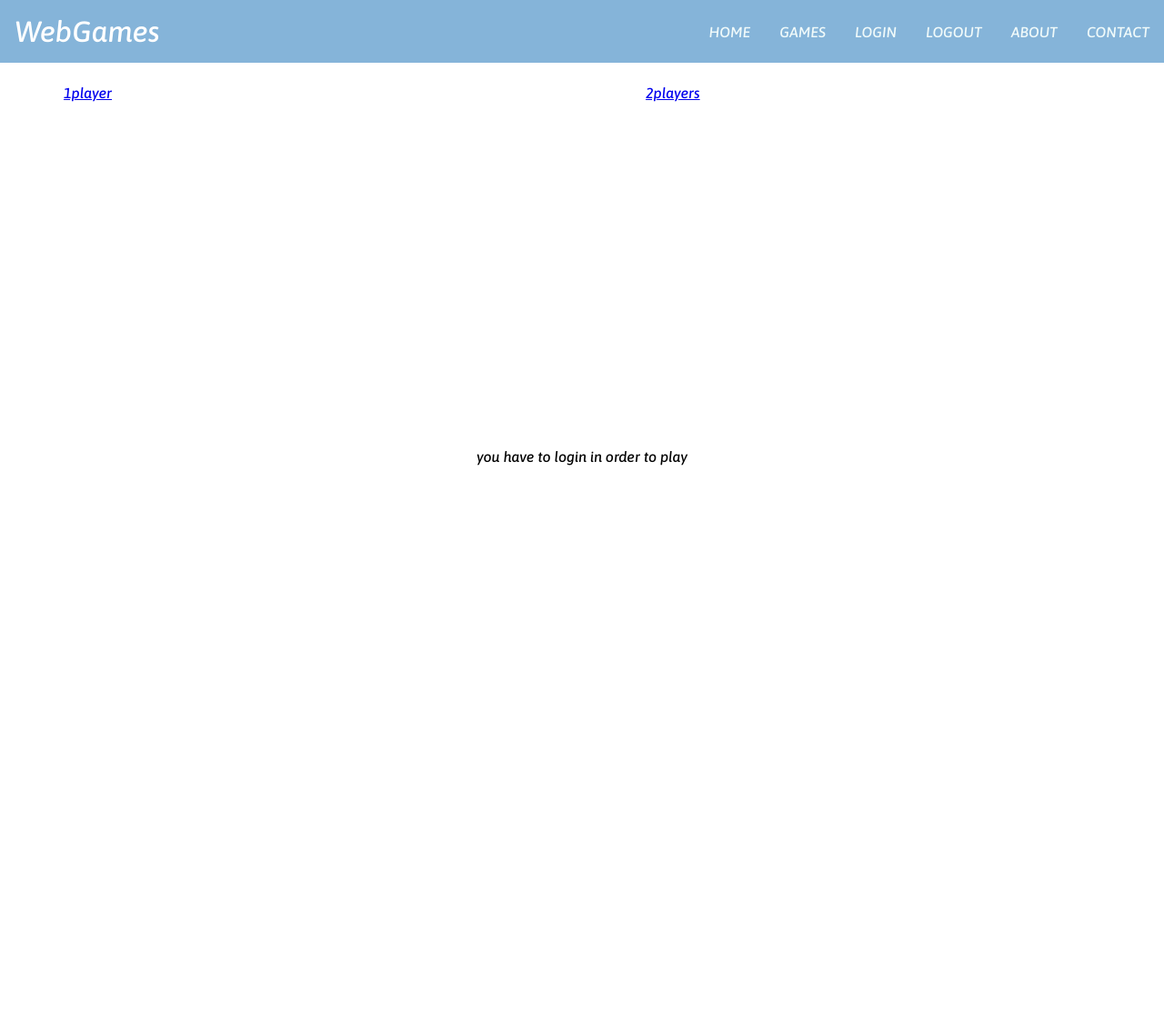
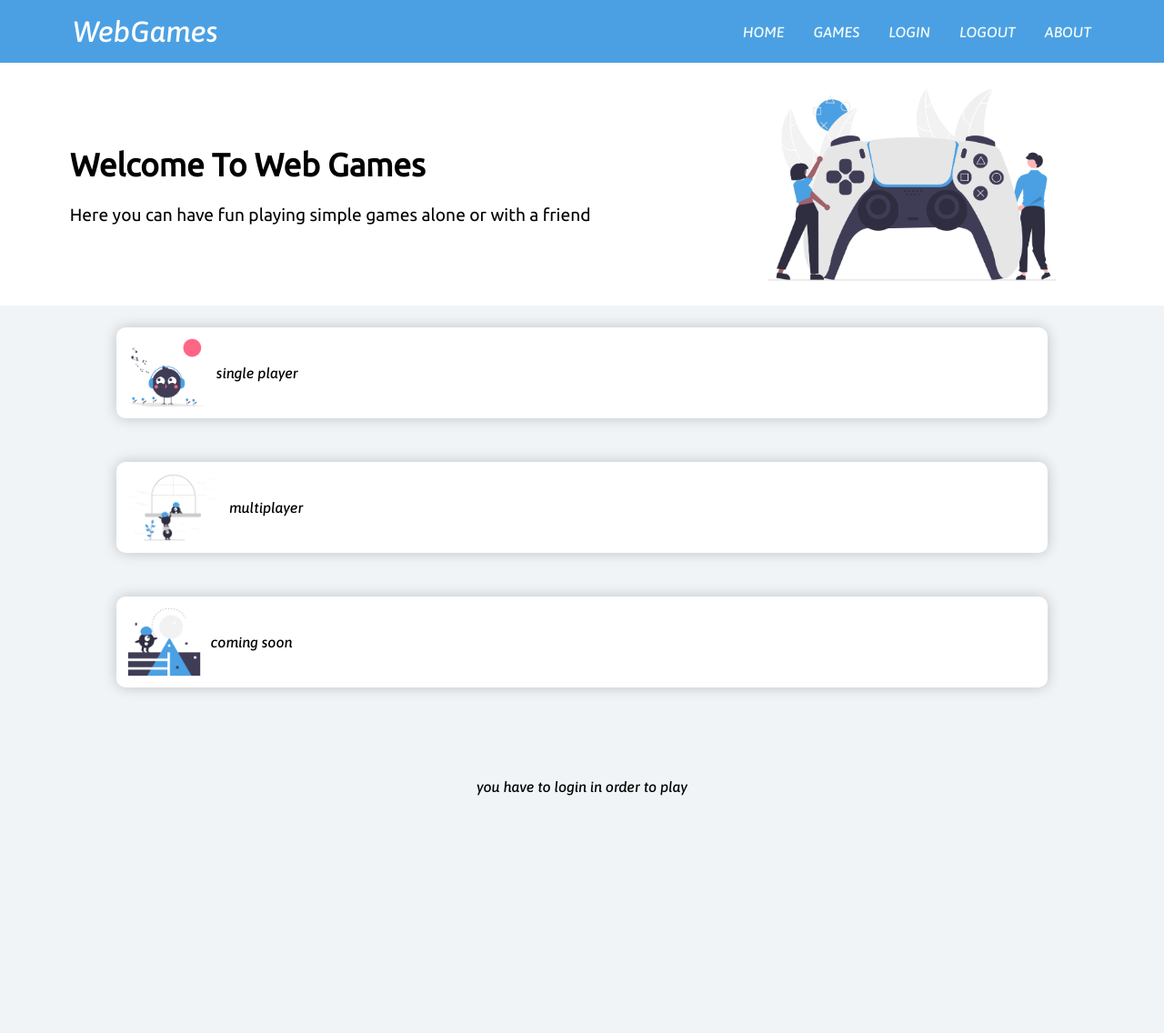
Before and after one commit to MonjedAllaw/webdesign-project, a Flask app: page / in a window 1280 px wide. Shown: the whole page at 91% size. Before the commit the page ends 512 px from the top, so only its background shows below. Run offline with Flask 2, Linux system fonts and the light colour scheme.

Commit message:
some styling

```diff
--- a/website/static/css/RPS.css
+++ b/website/static/css/RPS.css
@@ -4,7 +4,7 @@
     height:100vh;
     margin:20px;
     padding:0.5rem;
-    border-radius: 7%;
+    border-radius: 20px;
     overflow: auto;
 
 }
--- a/website/static/css/style.css
+++ b/website/static/css/style.css
@@ -1,5 +1,5 @@
 @import url('https://fonts.googleapis.com/css2?family=Asap:ital,wght@1,500&display=swap');
-
+@import url('https://fonts.googleapis.com/css2?family=Ubuntu&display=swap');
 *{
     box-sizing: border-box;
     font-family:asap, sans-serif;
@@ -11,12 +11,24 @@ body{
     margin:0;
     padding:0;
 }
+
+:root {
+     --main-color: #4ba0e3;
+     --hover-color:#326d9c;
+     --bg-color:#f0f4f7;
+}
+a{
+    text-decoration:none;
+    color:black;
+
+}
 /*navbar styling*/
 .navbar{
+    padding:0 5%;
     display: flex;
     justify-content: space-between;
     align-items: center;
-    background-color: #85b4d9;
+    background-color: var(--main-color);
     color: white;
 
 }
@@ -43,7 +55,7 @@ body{
 }
 
 .nav-links li:hover{
-    background:#5994c2;
+    background:var(--hover-color);
 
 }
 .toggle-button {
@@ -70,7 +82,7 @@ ul li ul{
     display: flex;
     flex-direction:column;
     position:absolute;
-     background-color: #85b4d9;
+     background-color: var(--main-color);
 
 
 
@@ -114,19 +126,45 @@ ul li ul{
 /* end of navbar*/
 
 /* home*/
+.welcome{
+    display:flex;
+    flex-wrap:wrap;
+    justify-content:space-between;
+    align-items:center;
+    padding:0 6%;
+
+}
+#welcome-message h1{
+    font-size: 2.2em;
+    font-weight: bolder;
+     font-family: 'Ubuntu', sans-serif;
+}
+
+#welcome-message p{
+    font-size: 1.2em;
+     font-family: 'Ubuntu', sans-serif;
+}
 .choices{
     display:flex;
-     justify-content:space-around;
-     flex-wrap:wrap;
+    flex-direction:column;
+     align-items:center;
+     background: var(--bg-color);
+     height:100vh;
+
 
 }
 .page_choice{
+    box-shadow: 0 0 15px rgba(0, 0, 0, 0.2);
     margin:1.5rem;
-    width:500px;
-    height:300px;
+    width:80%;
+    flex-basis:100px;
+    border-radius:10px;
+    background:white;
+    display:flex;
+    align-items:center;
+    padding:1px;
 
-    border-radius:5%;
-    display:inline-block;
+
 
 
 }
@@ -146,6 +184,7 @@ ul li ul{
 
 
 }
+
 /*end home*/
 
 
--- a/website/static/css/xo.css
+++ b/website/static/css/xo.css
@@ -5,7 +5,7 @@
     height:100vh;
     margin:20px;
     padding:0.5rem;
-    border-radius: 7%;
+    border-radius: 20px;
     display:flex;
     flex-direction:column;
     align-items:center;
--- a/website/templates/base.html
+++ b/website/templates/base.html
@@ -9,7 +9,8 @@
 
     </head>
     <body>
-    <nav class="navbar">
+    <div class="nav-container">
+        <nav class="navbar">
         <div class="page-title"> WebGames </div>
         <a href="#" class="toggle-button">
             <span class="bar"></span>
@@ -34,12 +35,15 @@
                 <li><a href="/login">LOGIN</a></li>
                 <li><a href="#">LOGOUT</a></li>
                 <li><a href="/about">ABOUT</a></li>
-                <li><a href="/about">CONTACT</a></li>
 
             </ul>
         </div>
 
     </nav>
+
+
+    </div>
+
 
     <div>{% block content %}base{% endblock %}</div>
     {%block js_link%}<script type="text/javascript" src="../static/js/app.js"></script>{%endblock%}
--- a/website/templates/home.html
+++ b/website/templates/home.html
@@ -1,18 +1,39 @@
 {%extends "base.html"%}
 {% block title %}home{% endblock %}
 {% block content %}
+<header class="header">
+    <div class="welcome">
+        <div id="welcome-message"><h1>Welcome To Web Games </h1>
+            <p>
+                Here you can have fun playing simple games alone or with a friend
+            </p>
+
+
+        </div>
+        <img width="400" height="auto" alt="" src="static/imgs/gaming.png">
+    </div>
+
+</header>
 <div class="choices">
-   <div class="page_choice"><a href="\oneplayer">1player</a></div>
-    <div class="page_choice"><a href="\twoplayers">2players</a></div>
-
-</div>
-
+   <div class="page_choice">
+        <img width="auto" height="90" alt="" src="static/imgs/happy.png">
+       <a href="\oneplayer">single player</a></div>
+    <div class="page_choice">
+        <img width="auto" height="90" alt="" src="static/imgs/group.png">
+        <a href="\twoplayers">multiplayer</a></div>
+    <div class="page_choice">
+        <img width="auto" height="90" alt="" src="static/imgs/soon.png">
+        <a href="\soon">coming soon</a></div>
 <div class="auth_buttons">
     <p>you have to login in order to play</p>
     <div class="button"></div>
     <div class="button"></div>
 </div>
 
+</div>
+
+
+
 
 
 {% endblock %}
--- a/website/templates/oneplayer.html
+++ b/website/templates/oneplayer.html
@@ -2,8 +2,8 @@
 {% block title %}one player games{% endblock %}
 {% block content %}
 <div class="choices">
-  <div ><a href="\rps">Rock Paper Scissors</a></div>
-    <div ><a href="\matching">Matching game</a></div>
+  <div class="page_choice"><a href="\rps">Rock Paper Scissors</a></div>
+    <div class="page_choice"><a href="\matching">Matching game</a></div>
 
 </div>
 
--- a/website/templates/twoplayers.html
+++ b/website/templates/twoplayers.html
@@ -2,7 +2,7 @@
 {% block title %}two players games{% endblock %}
 {% block content %}
 <div class="choices">
-    <div ><a href="\xo">Tic_Tac_Toe</a></div>
+    <div class="page_choice" ><a href="\xo">Tic_Tac_Toe</a></div>
 
 </div>
 
```
Also changed, not shown: website/static/css/auth.css (+6 -3 lines), website/static/css/matching.css (+8 -8 lines), website/static/imgs/fireworks1.png (deleted), website/static/imgs/fireworks4.png (deleted), website/static/imgs/gaming.png (added), website/static/imgs/group.png (added), website/static/imgs/happy.png (added), website/static/imgs/questionMark2.png (deleted), website/static/imgs/soon.png (added).
